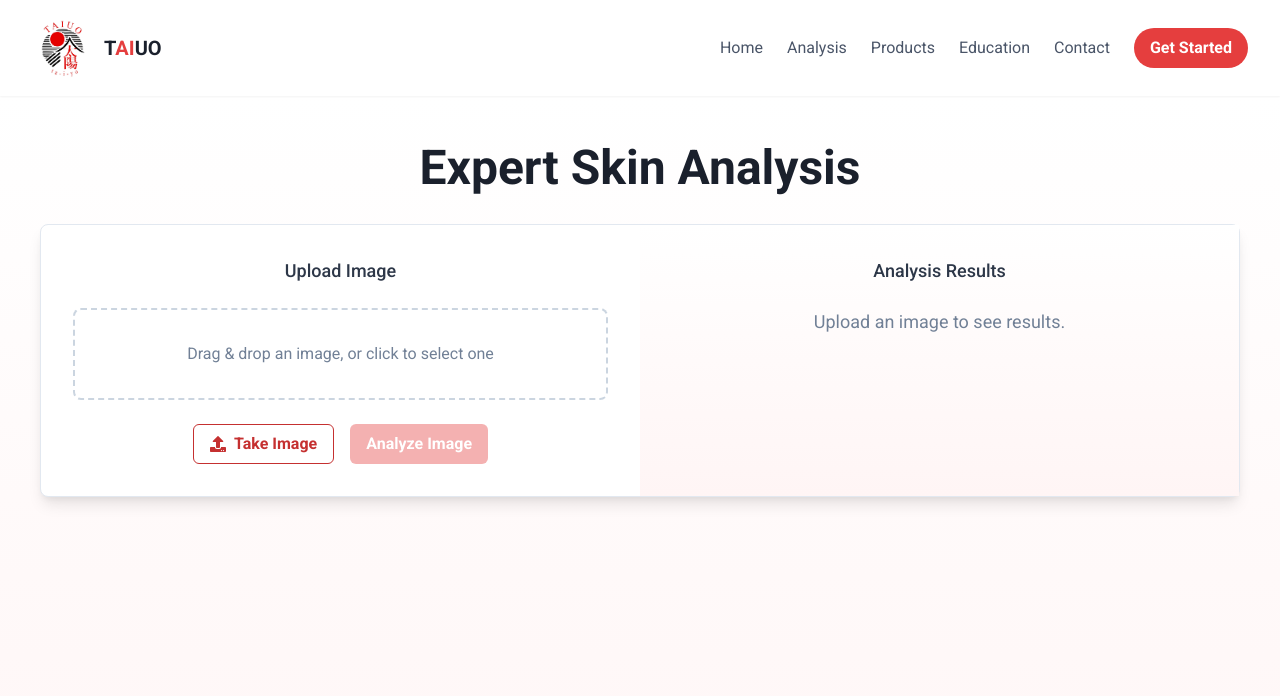
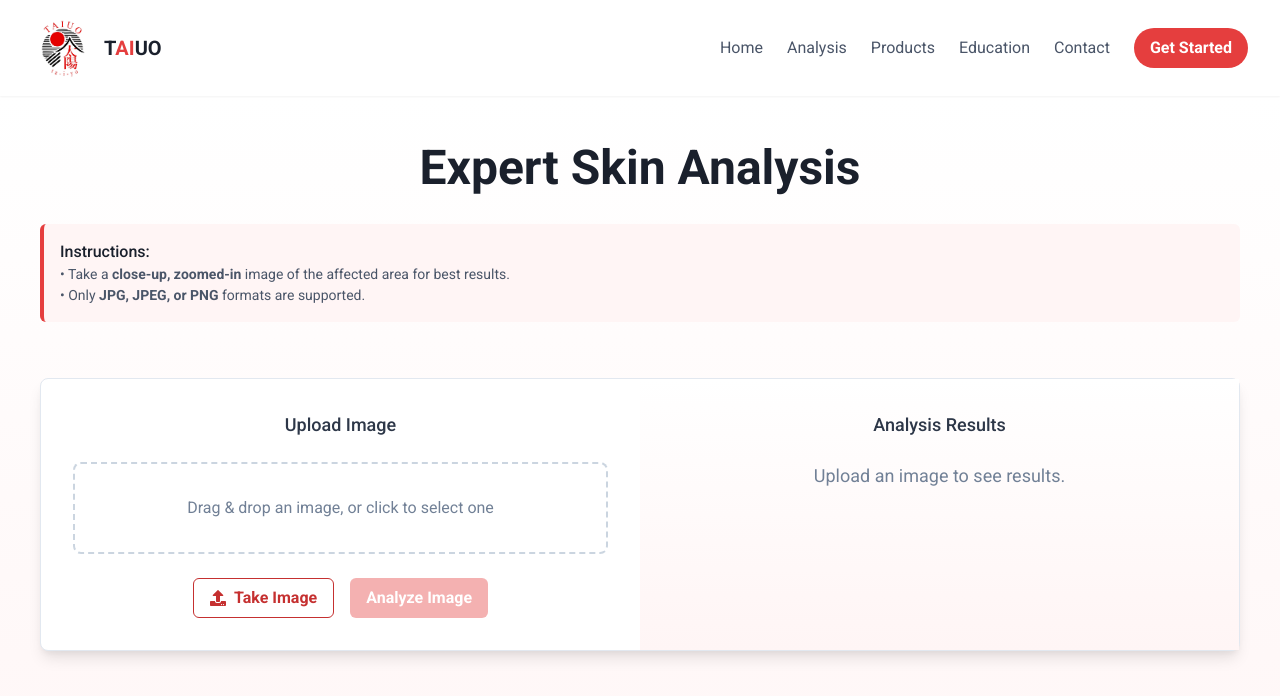
Before and after one commit to skin-mimo-interns/web_dev_code, a React (Vite) app in the folder Frontend/: page /analysis in a window 1280 px wide. Shown: the top 696 px of the page. Built offline with nearby package versions, Linux system fonts and the light colour scheme.

Commit message:
Added Instructions

```diff
--- a/Frontend/src/components/Analysis.jsx
+++ b/Frontend/src/components/Analysis.jsx
@@ -194,6 +194,23 @@ const AnalysisPage = () => {
         <Heading as="h1" size="2xl" color="gray.800" textAlign="center">
           Expert Skin Analysis
         </Heading>
+        <Box
+  bg="red.50"
+  p={4}
+  rounded="md"
+  borderLeft="4px"
+  borderColor="red.500"
+  mb={6}
+  w="full"
+>
+  <Text fontWeight="medium" color="gray.800">
+  Instructions:
+  </Text>
+  <Text color="gray.600" fontSize="sm">
+    • Take a <strong>close-up, zoomed-in</strong> image of the affected area for best results.<br />
+    • Only <strong>JPG, JPEG, or PNG</strong> formats are supported.
+  </Text>
+</Box>
         <Flex
           direction={{ base: 'column', lg: 'row' }}
           w="full"
@@ -380,7 +397,8 @@ const AnalysisPage = () => {
                             {res.condition}
                           </Text>
                           <Text fontSize="md" color="gray.600">
-                            {(res.confidence * 100).toFixed(1)}% Confidence
+                            Confidence:
+                            {(res.confidence * 100).toFixed(1)}%
                           </Text>
                         </VStack>
                       </HStack>
--- a/Frontend/vite.config.js
+++ b/Frontend/vite.config.js
@@ -4,7 +4,7 @@ import react from '@vitejs/plugin-react'
 // https://vite.dev/config/
 export default defineConfig({
   plugins: [react()],
-  server: {
-    allowedHosts: ['expense-licenses-computing-usgs.trycloudflare.com']
-  }
+  // server: {
+  //   allowedHosts: ['expense-licenses-computing-usgs.trycloudflare.com']
+  // }
 })
```
